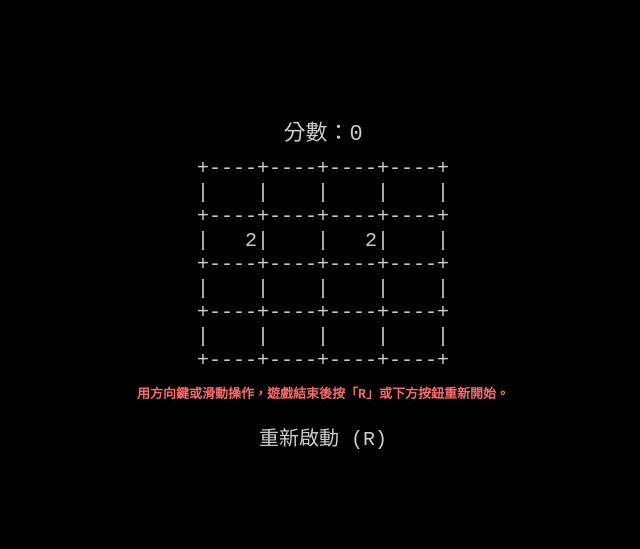
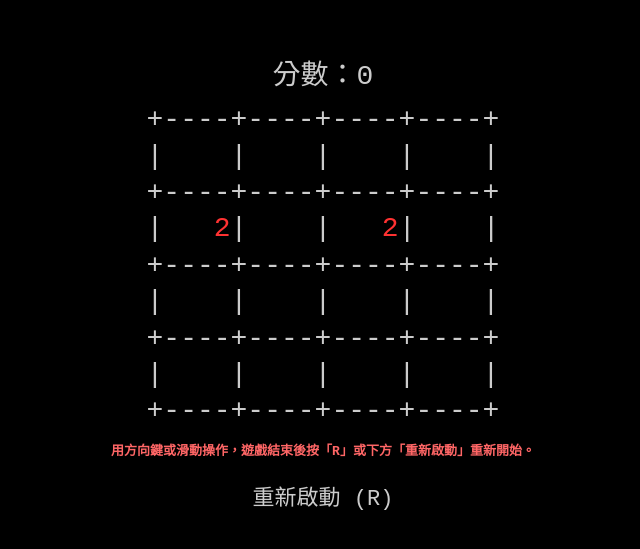
Before and after one commit to Sa1-t/Sa1-t.github.io, a plain HTML site: page index.html in a window 1280 px wide. Shown: the part 113-662 px from the top of the page, without its empty margins (317-957 px from the left). Drawn offline with Linux system fonts and the light colour scheme.

Commit message:
Update index.html

```diff
--- a/index.html
+++ b/index.html
@@ -2,7 +2,7 @@
 <html lang="zh-TW">
     <head>
         <meta charset="UTF-8" />
-        <title>2048 ASCII 版（手機滑動+鍵盤操作）</title>
+        <title>2048 ASCII 版（灰階字體，手機大字體）</title>
         <style>
             body {
                 background-color: black;
@@ -18,14 +18,16 @@
                 -webkit-user-select: none;
                 -webkit-touch-callout: none;
             }
-            pre {
-                line-height: 1.2;
-                font-size: 20px;
-                margin: 0;
+            #board {
+                font-size: 28px;
+                line-height: 1.3;
+                white-space: pre;
+                color: #ccc;
+                user-select: none;
             }
             #score {
                 margin-bottom: 10px;
-                font-size: 22px;
+                font-size: 28px;
             }
             #message {
                 margin-top: 10px;
@@ -40,11 +42,11 @@
                 background: black;
                 color: #ccc;
                 font-family: monospace;
-                font-size: 20px;
+                font-size: 22px;
                 cursor: pointer;
                 padding: 10px 0;
                 user-select: none;
-                border: none; /* 改這裡，移除邊框 */
+                border: none; /* 移除邊框 */
             }
             #restart-btn:active {
                 background: #333;
@@ -53,9 +55,9 @@
     </head>
     <body>
         <div id="score">分數：0</div>
-        <pre id="board"></pre>
+        <div id="board"></div>
         <div id="message">
-            用方向鍵或滑動操作，遊戲結束後按「R」或下方按鈕重新開始。
+            用方向鍵或滑動操作，遊戲結束後按「R」或下方「重新啟動」重新開始。
         </div>
         <button id="restart-btn">重新啟動 (R)</button>
 
@@ -77,27 +79,46 @@
                 addRandom();
                 addRandom();
                 document.getElementById("message").textContent =
-                    "用方向鍵或滑動操作，遊戲結束後按「R」或下方按鈕重新開始。";
+                    "用方向鍵或滑動操作，遊戲結束後按「R」或下方「重新啟動」重新開始。";
                 drawBoard();
             }
 
+            function getColor(val) {
+                if (val === 0) return "#222";
+                const colors = [
+                    "rgb(255, 50, 50)", // 紅
+                    "rgb(50, 50, 255)", // 藍
+                    "rgb(255, 255, 50)", // 黃
+                    "rgb(50, 255, 50)", // 綠
+                    "rgb(255, 255, 255)", // 白
+                ];
+                // 取 log2(val) 後 mod 5 選色
+                let idx = (Math.log2(val) - 1) % colors.length;
+                return colors[idx];
+            }
+
             function drawBoard() {
-                let lines = [];
-                const horizontalLine = "+----".repeat(size) + "+";
-                lines.push(horizontalLine);
+                let html = "";
+                const horizontalLine = "+----".repeat(size) + "+<br>";
+                html += horizontalLine;
                 for (let i = 0; i < size; i++) {
-                    let rowLine = "|";
+                    html += "|";
                     for (let j = 0; j < size; j++) {
-                        let val =
-                            board[i][j] === 0
+                        let val = board[i][j];
+                        let strVal =
+                            val === 0
                                 ? "    "
-                                : board[i][j].toString().padStart(4, " ");
-                        rowLine += val + "|";
+                                : val.toString().padStart(4, " ");
+                        let color = getColor(val);
+                        if (val === 0) {
+                            html += strVal + "|";
+                        } else {
+                            html += `<span style="color:${color}">${strVal}</span>|`;
+                        }
                     }
-                    lines.push(rowLine);
-                    lines.push(horizontalLine);
+                    html += "<br>" + horizontalLine;
                 }
-                document.getElementById("board").textContent = lines.join("\n");
+                document.getElementById("board").innerHTML = html;
                 document.getElementById("score").textContent = "分數：" + score;
             }
 
```
